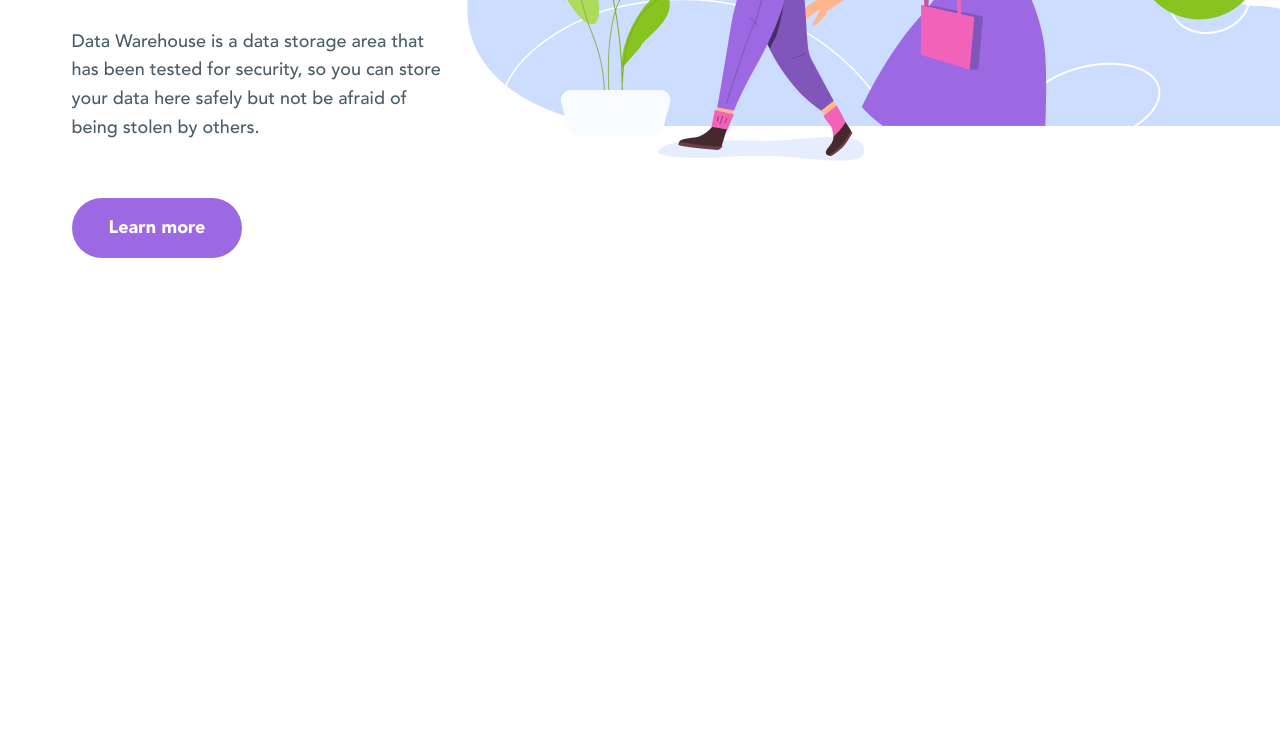
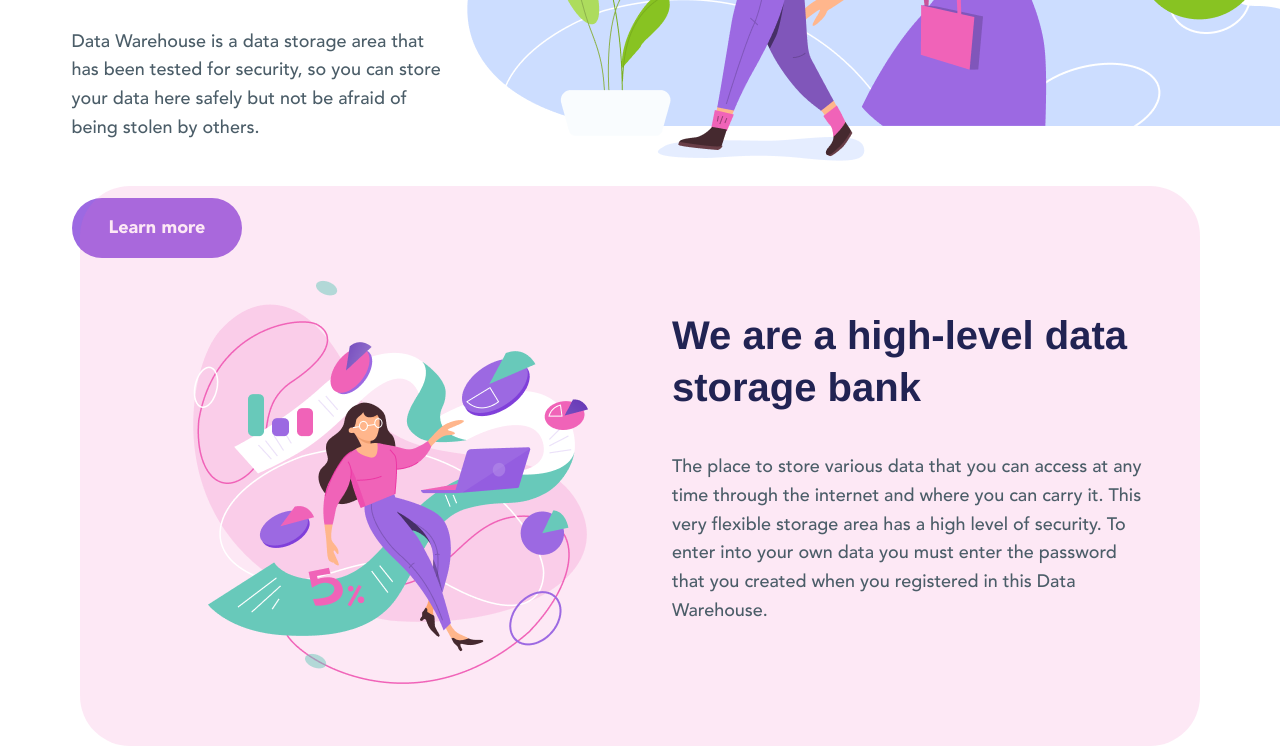
Before and after one commit to MrRufRUS/DataWarehouse, a plain HTML site: page index.html in a window 1280 px wide. Shown: the part 614-1360 px from the top of the page. Before the commit the page ends 872 px from the top, so only its background shows below. Drawn offline with Linux system fonts and the light colour scheme.

Commit message:
Added About

```diff
--- a/index.html
+++ b/index.html
@@ -33,6 +33,17 @@
                 <div class="hero__right"><img src="img/hero.png" alt="hero picture"></div>
             </div>
         </section>
+        <section class="about content">
+            <div class="about__picture">
+                <img src="img/about.png" alt="about picture">
+            </div>
+            <div class="about__text">
+                <p class="about__title">We are a high-level  data storage bank</p>
+                <p class="about__subtitle">
+                    The place to store various data that you can access at any time through the internet  and where you can carry it. This very flexible storage area has a high level of security. To enter into your own data you must enter the password that you created when you registered in this Data Warehouse.
+                </p>
+            </div>
+        </section>
     </main>
 </body>
 </html>
--- a/сss/style.css
+++ b/сss/style.css
@@ -1,5 +1,8 @@
 main {
     background: linear-gradient(180deg, #F6FAFD 0%, #FFFFFF 19.4%) !important;
+    display: flex;
+    flex-direction: column;
+    align-items: center;
 }
 
 nav {
@@ -9,7 +12,7 @@ nav {
     padding-right: 240px;
 }
 .content {
-    padding: 0 240px;
+    margin: 0 240px;
 }
 .nav__links {
     margin-left: 120px;
@@ -121,3 +124,49 @@ border-radius: 50px;
 .hero__right {
     padding-right: 112px;
 }
+
+.about {
+    display: flex;
+    height: 560px;
+    background: rgba(240, 99, 184, 0.15);
+    border-radius: 50px;
+    width: 1120px;
+    justify-content: center;
+    align-items: center;
+}
+.about__picture {
+}
+.about__text {
+    margin-left: 62px;
+}
+.about__title {
+    font-family: Helvetica;
+font-style: normal;
+font-weight: bold;
+font-size: 40px;
+line-height: 130%;
+/* or 52px */
+
+display: flex;
+align-items: center;
+
+color: #212353;
+width: 475px;
+
+}
+.about__subtitle {
+    font-family: Avenir;
+font-style: normal;
+font-weight: 500;
+font-size: 18px;
+line-height: 160%;
+/* or 29px */
+
+
+/* 1 */
+
+color: #4B5D68;
+margin-top: 40px;
+width: 474px;
+height: 170px;
+}
```
Also changed, not shown: img/about.png (added).
